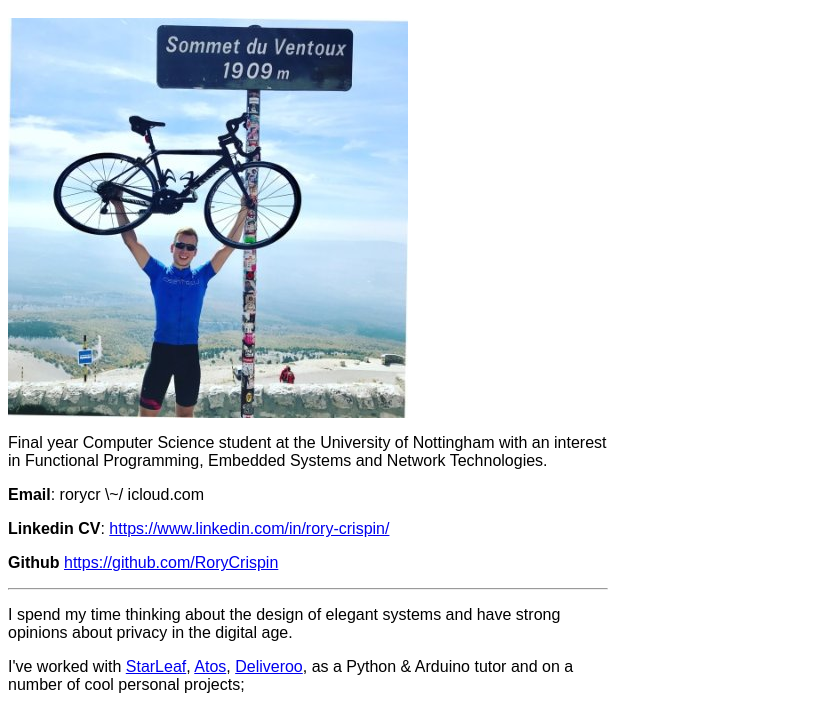
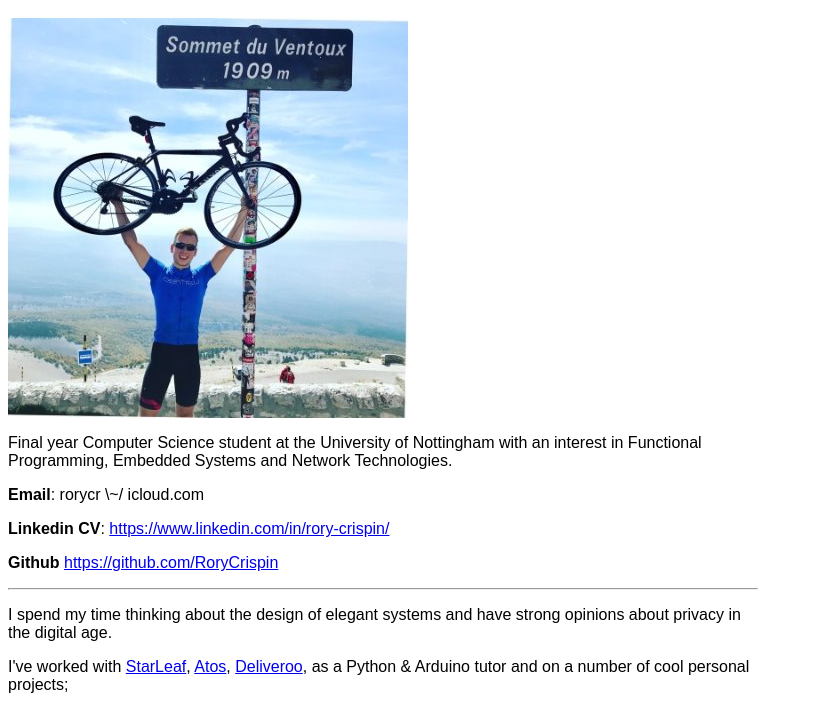
Before and after one commit to RoryCrispin/rorycrispin.github.io, a plain HTML site: page index.html in a window 1280 px wide. Shown: the part 48-761 px from the top of the page, without its empty margins (0-813 px from the left). Drawn offline with Linux system fonts and the light colour scheme.

Commit message:
Change pagewidth, create index.html

```diff
--- a/site.html
+++ b/index.html
@@ -1,6 +1,6 @@
 <style>
 body {
-    max-width: 600px;
+    max-width: 750px;
     font-family: sans-serif;
 }
 img {
```
Also changed, not shown: 1 other file.
